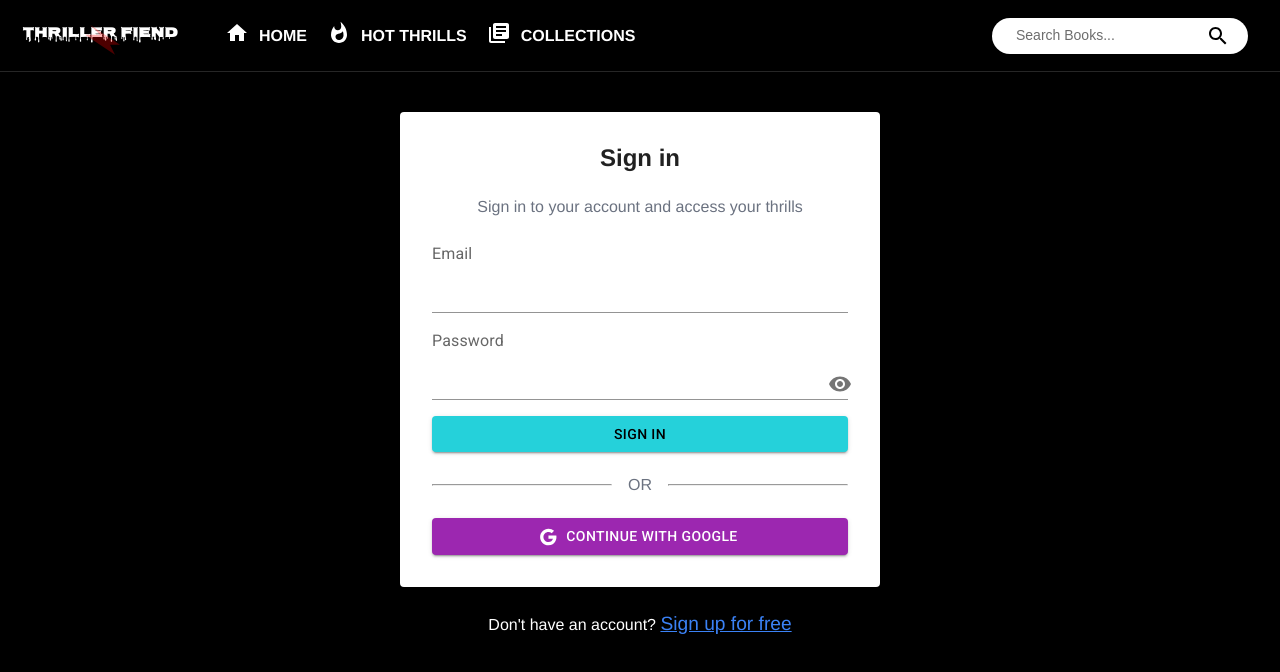
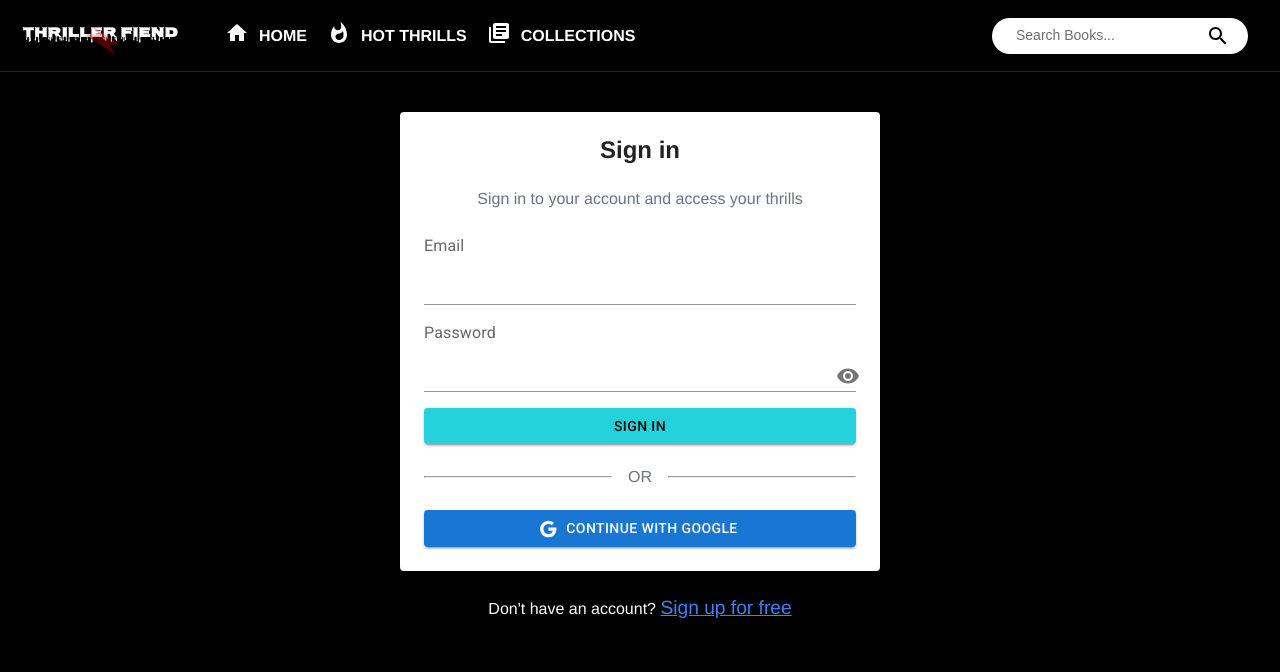
Before and after one commit to Davies70/ThrillerFiend, a React (Vite) app: page /signin in a window 1280 px wide. Shown: the top 672 px of the page. Built offline with nearby package versions, Linux system fonts and the light colour scheme; no server answers; a web font is replaced by a local one.

Commit message:
Refactor code to update rating prompt and disable rating button when user is not signed in

```diff
--- a/src/pages/Book.jsx
+++ b/src/pages/Book.jsx
@@ -125,7 +125,10 @@ const Book = () => {
 
   useEffect(() => {
     const fetchRating = async () => {
-      if (!user) return;
+      if (!user) {
+        setRatingPrompt('Sign in to rate this book');
+        return;
+      }
       const rating = await getRating(user?.uid, id);
       setCurrentRating(rating || 0);
     };
@@ -344,6 +347,7 @@ const Book = () => {
               sx={{
                 fontSize: '3rem',
               }}
+              disabled={!user}
             />
           </div>
           <div className='rating-tag'>
--- a/src/pages/SignIn.jsx
+++ b/src/pages/SignIn.jsx
@@ -97,7 +97,7 @@ const SignIn = () => {
         sx={{
           bgcolor: 'background.paper',
           boxShadow: 1,
-          p: 4,
+          p: 3,
           borderRadius: 1,
 
           display: 'flex',
@@ -163,7 +163,7 @@ const SignIn = () => {
 
           <Button
             variant='contained'
-            color='secondary'
+
             startIcon={<Google />}
             onClick={handleSigninWithGoogle}
           >
--- a/src/pages/SignUp.jsx
+++ b/src/pages/SignUp.jsx
@@ -78,7 +78,7 @@ const SignUp = () => {
         sx={{
           bgcolor: 'background.paper',
           boxShadow: 1,
-          p: 4,
+          p: 3,
           borderRadius: 1,
 
           display: 'flex',
```
